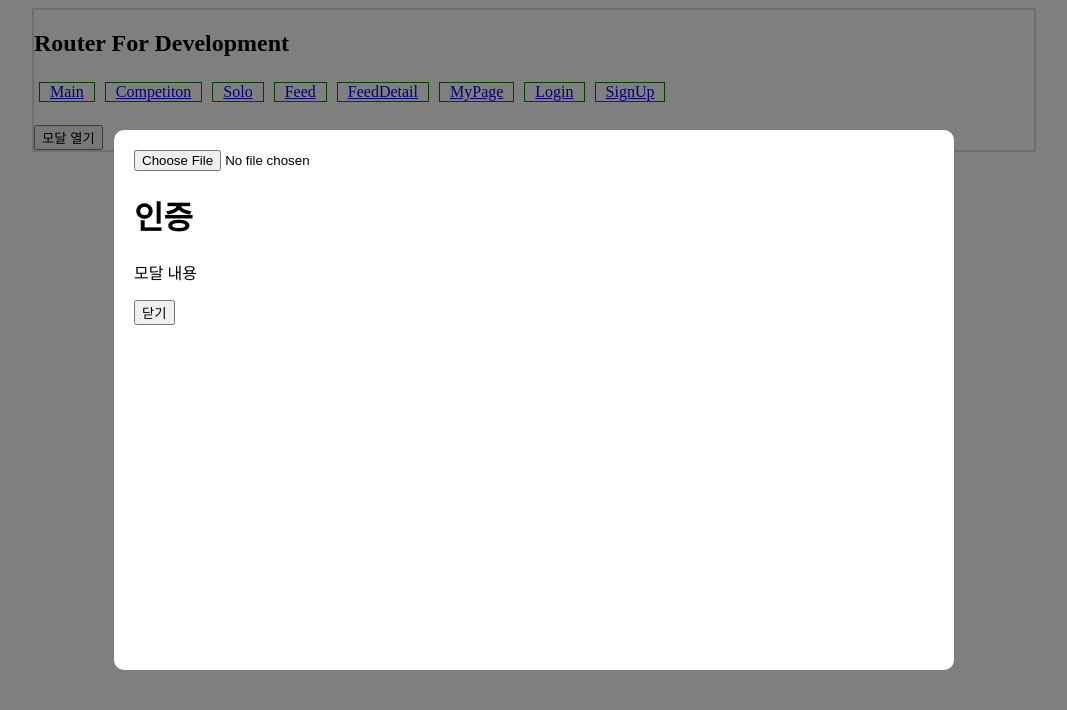
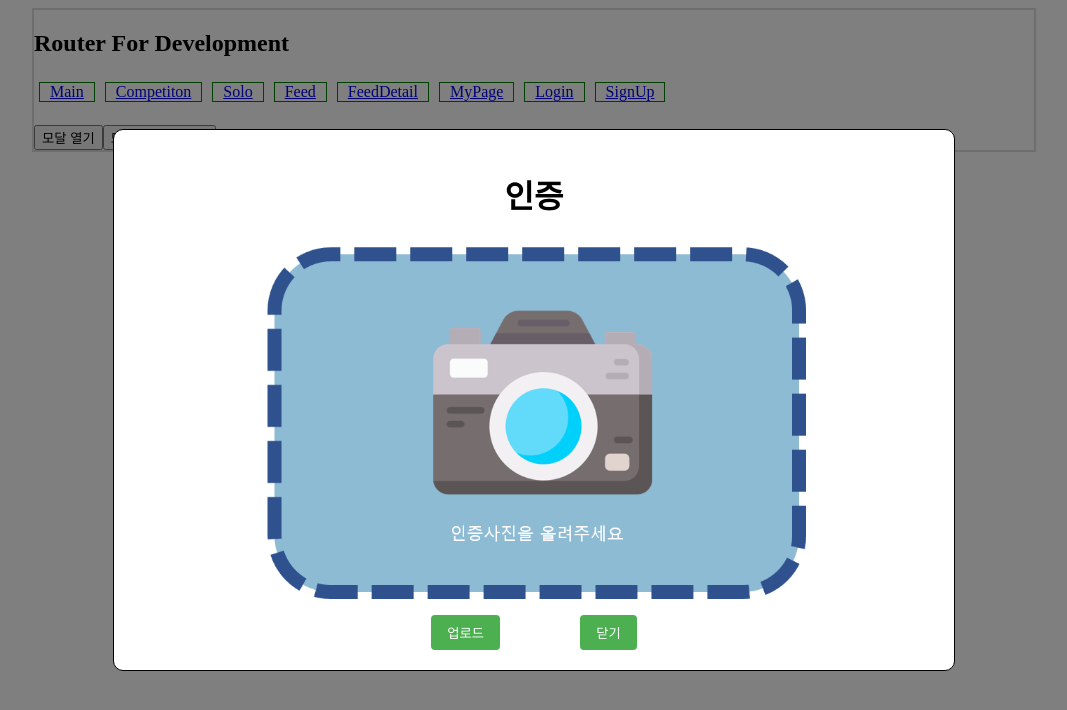
Before and after one commit to woori0214/-SSAFY-SGDC, a Vue app in the folder frontend/vue-project/: page /test in a window 1280 px wide. Both pictures are taken after a click on the button "모달 열기". Shown: the top 710 px of the page, without its empty margins (106-1173 px from the left). Built offline with nearby package versions, Linux system fonts and the light colour scheme.

Commit message:
[FE](FEAT)modal

```diff
--- /dev/null
+++ b/frontend/vue-project/src/components/PopUp/alarm.vue
@@ -0,0 +1,60 @@
+<!-- ModalComponent.vue -->
+<template>
+    <transition name="modal">
+      <div class="modal-mask" v-if="show" @click="close">
+        <div class="modal-wrapper">
+          <div class="modal-container" @click.stop>
+            <slot></slot>
+            <footer>
+              <button @click="close">닫기</button>
+            </footer>
+          </div>
+        </div>
+      </div>
+    </transition>
+  </template>
+
+  <script>
+  export default {
+    props: ['show'],
+    emits: ['update:show'],
+    methods: {
+      close() {
+        this.$emit('update:show', false);
+      }
+    }
+  };
+  </script>
+
+  <style>
+  .modal-mask {
+    position: fixed;
+    z-index: 9998;
+    top: 0;
+    left: 0;
+    width: 100%;
+    height: 100%;
+    background-color: rgba(0, 0, 0, 0.5);
+    display: flex;
+    align-items: center;
+    justify-content: center;
+  }
+
+  .modal-wrapper {
+    padding: 20px;
+  }
+
+  .modal-container {
+    background: white;
+    padding: 20px;
+    border-radius: 10px;
+  }
+
+  .modal-enter-active, .modal-leave-active {
+    transition: opacity 0.5s;
+  }
+
+  .modal-enter, .modal-leave-to {
+    opacity: 0;
+  }
+  </style>
--- a/frontend/vue-project/src/components/PopUp/test.vue
+++ b/frontend/vue-project/src/components/PopUp/test.vue
@@ -1,18 +1,28 @@
-<!-- 부모 컴포넌트 -->
 <template>
     <div>
+      <!-- 첫 번째 모달 버튼 -->
       <button @click="isModalOpen = true">모달 열기</button>
+
+      <!-- 두 번째 모달 버튼 -->
+      <button @click="isModalOpen2 = true">또 다른 모달 열기</button>
+
+      <!-- 첫 번째 모달 -->
       <test2 :show="isModalOpen" @update:show="isModalOpen = $event">
         <!-- 모달 내용 -->
-        <h1>인증</h1>
-        <p>모달 내용</p>
       </test2>
+
+      <!-- 두 번째 모달 -->
+      <alarm :show="isModalOpen2" @update:show="isModalOpen2 = $event">
+        <!-- 모달 내용 -->
+      </alarm>
     </div>
   </template>
 
   <script setup>
   import { ref } from 'vue';
   import test2 from '@/components/PopUp/test2.vue';
+  import alarm from '@/components/PopUp/alarm.vue';
 
   const isModalOpen = ref(false);
+  const isModalOpen2 = ref(false);
   </script>
--- a/frontend/vue-project/src/components/PopUp/test2.vue
+++ b/frontend/vue-project/src/components/PopUp/test2.vue
@@ -1,40 +1,78 @@
-<!-- test2.vue -->
 <template>
     <transition name="modal">
       <div class="modal_mask" v-if="show" @click="close">
         <div class="modal_wrapper">
           <div class="modal_container" @click.stop>
-            <!-- 파일 업로드를 위한 input 요소 추가 -->
-            <input type="file" @change="handleFileChange" />
+            <h1>인증</h1>
+
+            <!-- 이미지와 파일 업로드를 위한 input 요소 감싼 레이블 -->
+            <label for="fileInput">
+              <div class="image-container">
+                <img :src="currentImageSrc" alt="이미지" class="modal-image" />
+              </div>
+            </label>
+
+            <input id="fileInput" type="file" @change="handleFileChange" style="display: none; border: 1px solid green;" />
+
+            <!-- 업로드 버튼과 다른 내용들 -->
             <slot></slot>
-            <footer>
-              <button @click="close">닫기</button>
-            </footer>
+
+            <!-- 업로드 버튼과 닫기 버튼 컨테이너 -->
+            <div class="button-container">
+              <button class="upload-button" @click="uploadImage">업로드</button>
+              <button class="close-button" @click="close">닫기</button>
+            </div>
           </div>
         </div>
       </div>
     </transition>
   </template>
 
+
+
 <script>
+import defaultImage from '@/assets/camera.png';
+
 export default {
     props: ['show'],
     emits: ['update:show'],
+    data() {
+        return {
+            currentImageSrc: defaultImage,
+        };
+    },
     methods: {
         close() {
+            console.log('모달을 닫고 상태를 초기화합니다.');
+            this.currentImageSrc = defaultImage;
             this.$emit('update:show', false);
         },
         handleFileChange(event) {
-        // 파일이 변경되었을 때의 로직을 여기에 추가
+            console.log('파일이 선택되었습니다:', event.target.files[0]);
             const file = event.target.files[0];
-        console.log('Selected file:', file);
-        // 파일 처리 로직을 추가하세요.
+            if (file) {
+                if (file.type.startsWith('image/')) {
+                    const reader = new FileReader();
+                    reader.onload = (e) => {
+                        console.log('FileReader가 로딩되었습니다:', e.target.result);
+                        this.currentImageSrc = e.target.result;
+                    };
+                    reader.readAsDataURL(file);
+                } else {
+                    console.log('유효하지 않은 파일 형식입니다. 이미지를 선택하세요.');
+                }
+            }
+        },
+        uploadImage() {
+            console.log('이미지 업로드 로직을 실행합니다.');
+            // 여기에 이미지 업로드 로직을 추가하세요.
         },
     },
 };
 </script>
 
 <style>
+/* 업데이트된 스타일링 */
 .modal_mask {
   position: fixed;
   z-index: 9998;
@@ -56,10 +94,50 @@
   background: white;
   padding: 20px;
   border-radius: 10px;
-    width: 800px;
-    /* Example width */
-    height: 500px;
-    /* Example height */
+  width: 800px; /* 예시 폭 */
+  height: 500px; /* 예시 높이 */
+  display: flex;
+  flex-direction: column;
+  align-items: center; /* 수평 정렬 */
+  justify-content: space-between; /* 수직 정렬 변경 */
+  border: 1px solid black;
+}
+
+/* 파일 입력을 위한 스타일 */
+input[type="file"] {
+  margin-top: 10px; /* 필요한 경우 여백 조정 */
+}
+
+/* 업로드 버튼과 닫기 버튼 컨테이너 스타일 */
+.button-container {
+  display: flex;
+  justify-content: center; /* 수평 가운데 정렬 */
+  width: 100%;
+  margin-top: 10px; /* 추가된 여백 */
+}
+
+/* 업로드 버튼 스타일 */
+.upload-button,
+.close-button {
+  padding: 8px 16px;
+  background-color: #4caf50;
+  color: white;
+  border: none;
+  border-radius: 4px;
+  cursor: pointer;
+}
+.upload-button{
+    margin-right: 10%;
+}
+
+/* 이미지 스타일 */
+.image-container {
+  text-align: center;
+}
+
+.modal-image {
+  max-width: 70%;
+  max-height: 70%;
 }
 
 .modal-enter-active,
```
Lines whose indentation alone changed are shown as unchanged.
